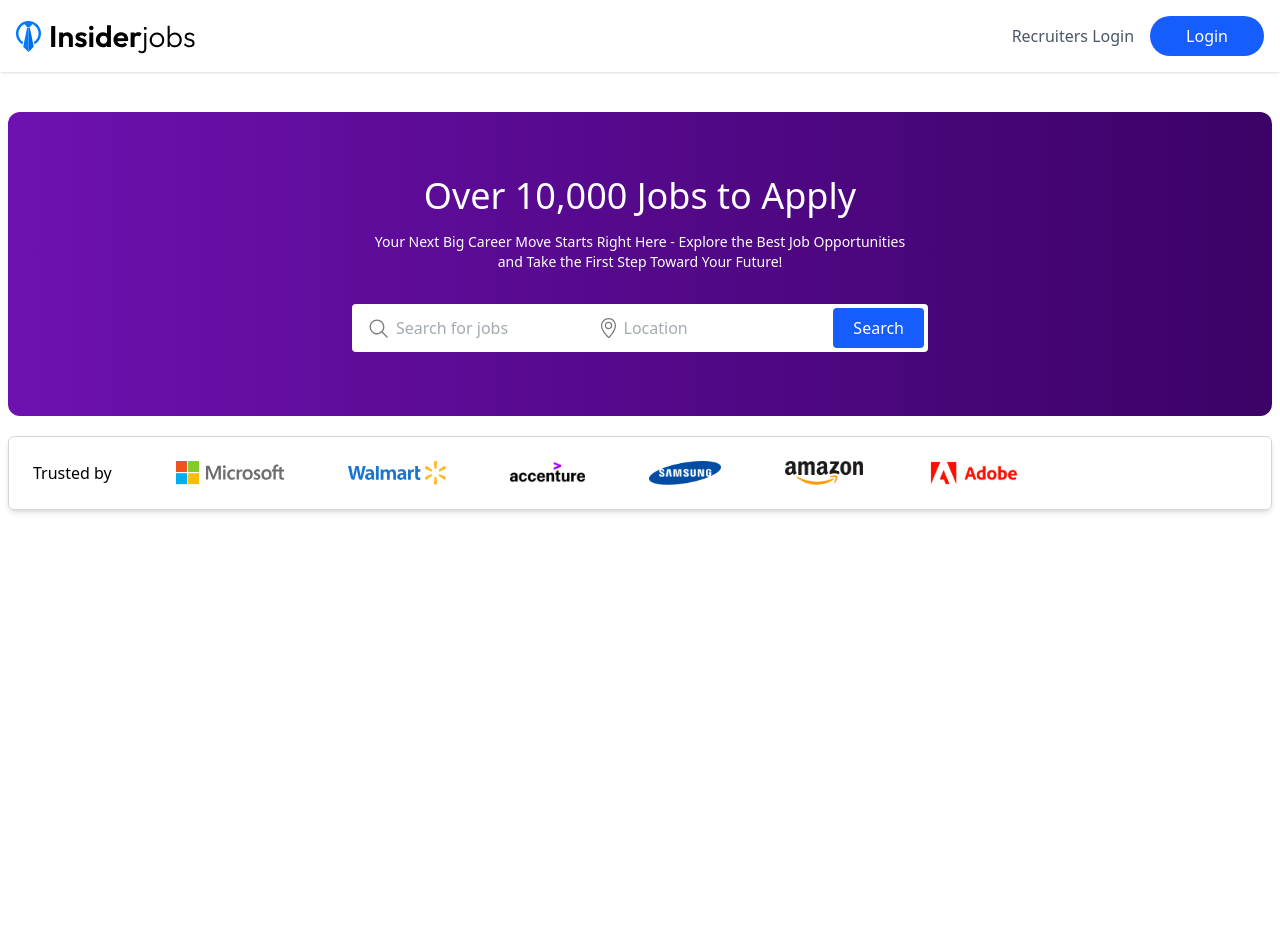
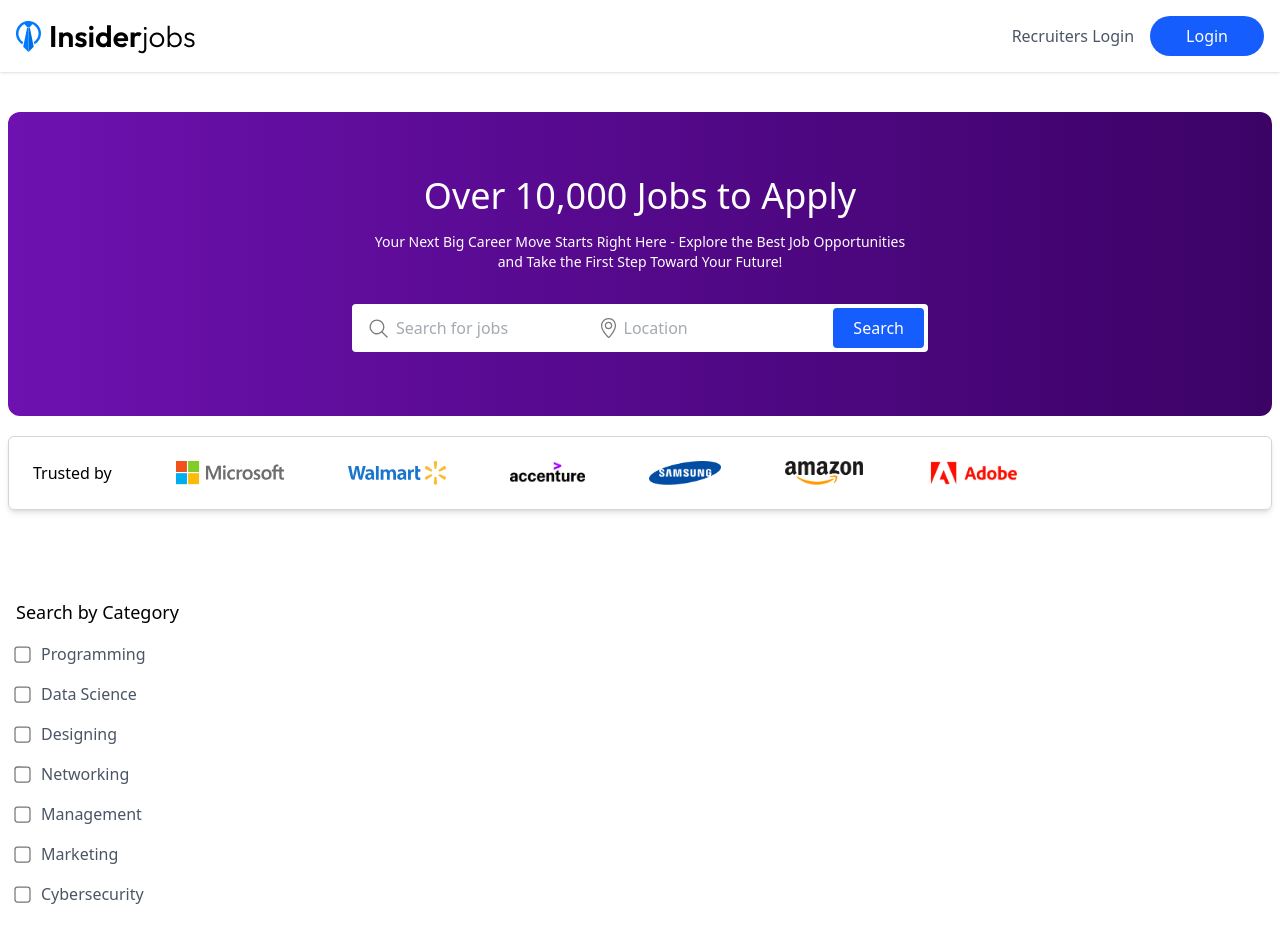
Before and after one commit to fmfahath/job-portal, a React (Vite) app in the folder client/: page / in a window 1280 px wide. Before the commit the page ends 800 px from the top, so only its background shows below. Built offline with nearby package versions, Linux system fonts and the light colour scheme; no server answers.

Commit message:
client >> JobListing -- search by category section created, css added

```diff
--- a/client/src/components/JobListing.jsx
+++ b/client/src/components/JobListing.jsx
@@ -1,6 +1,6 @@
 import React, { useContext } from 'react'
 import { AppContext } from '../context/AppContext'
-import { assets } from '../assets/assets';
+import { assets, JobCategories } from '../assets/assets';
 
 const JobListing = () => {
 
@@ -36,6 +36,19 @@
                         </>
                     )
                 }
+
+                {/* category filter */}
+                <div className='max-lg:hidden '>
+                    <h4 className='font-medium text-lg py-4'>Search by Category</h4>
+                    <ul className='space-y-4 text-gray-600'>
+                        {JobCategories.map((category, index) => (
+                            <li className='flex gap-3 items-center' key={index}>
+                                <input className='scale-125' type="checkbox" name='' id='' />
+                                {category}
+                            </li>
+                        ))}
+                    </ul>
+                </div>
             </div>
         </div>
     )
```
